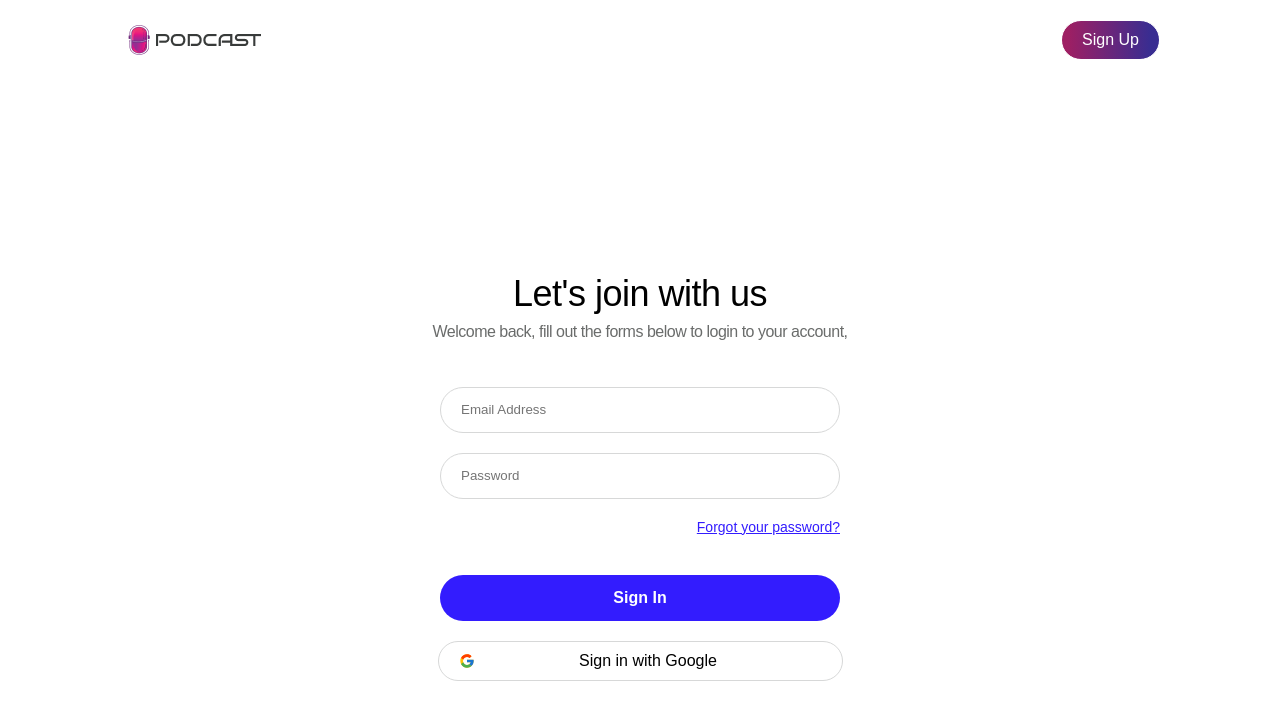
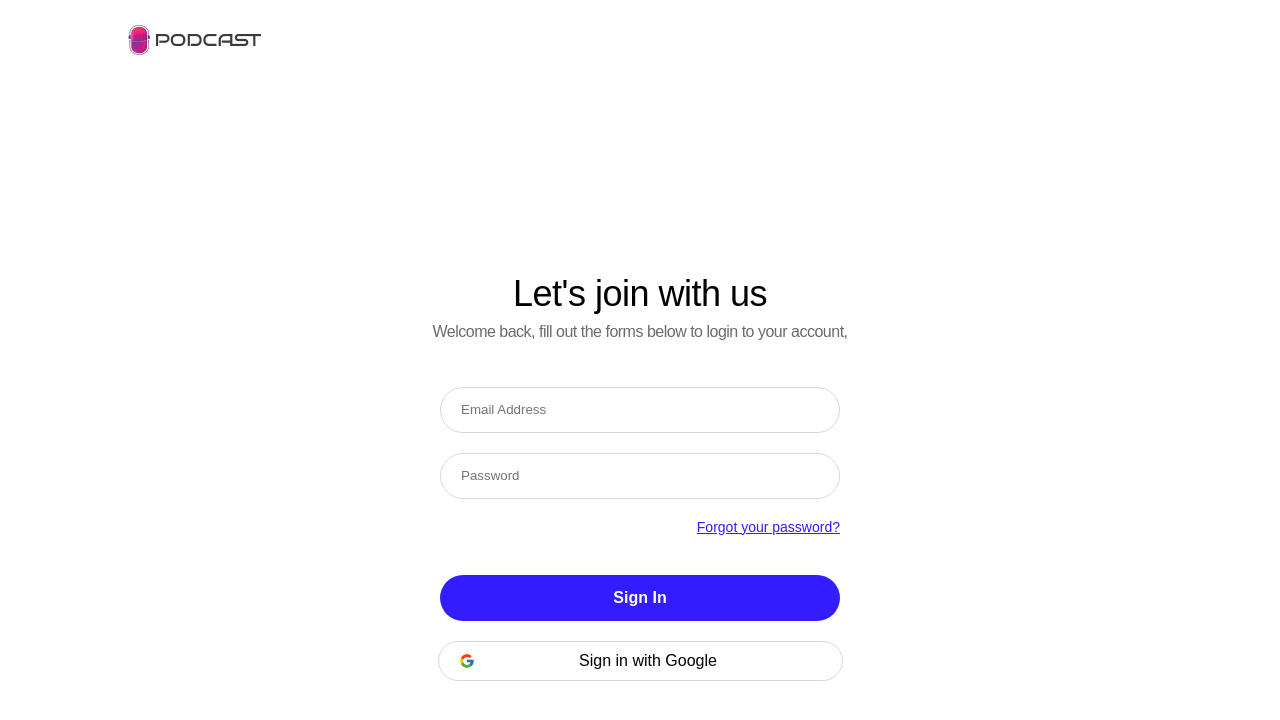
Before and after one commit to bekhzodallaev/milliy-podcast-app, a React (Create React App) app: page /signin in a window 1280 px wide. Shown: the top 720 px of the page. Built offline with nearby package versions, Linux system fonts and the light colour scheme; a web font is replaced by a local one.

Commit message:
Fix footer column-gap related bug

```diff
--- a/src/pages/LandingPage/Auth/SignIn/index.tsx
+++ b/src/pages/LandingPage/Auth/SignIn/index.tsx
@@ -11,17 +11,10 @@ const SignIn = () => {
   const handleSignUpClick = () => {
     navigate("/signup");
   };
-  const rightSide = (
-    <>
-      <button className={classes.signup_button} onClick={handleSignUpClick}>
-        Sign Up
-      </button>
-    </>
-  );
+
   return (
     <div>
-      <Navbar rightSide={rightSide} />
-
+      <Navbar />
       <div className={classes.main_container}>
         <div className={classes.title_container}>
           <p className={classes.title_container_title}>Let's join with us</p>
--- a/src/pages/LandingPage/Home/FooterComponent/FooterComponent.module.css
+++ b/src/pages/LandingPage/Home/FooterComponent/FooterComponent.module.css
@@ -80,6 +80,7 @@
   }
   .footer_details {
     width: 100%;
+    column-gap: 1rem;
   }
 }
 
```
